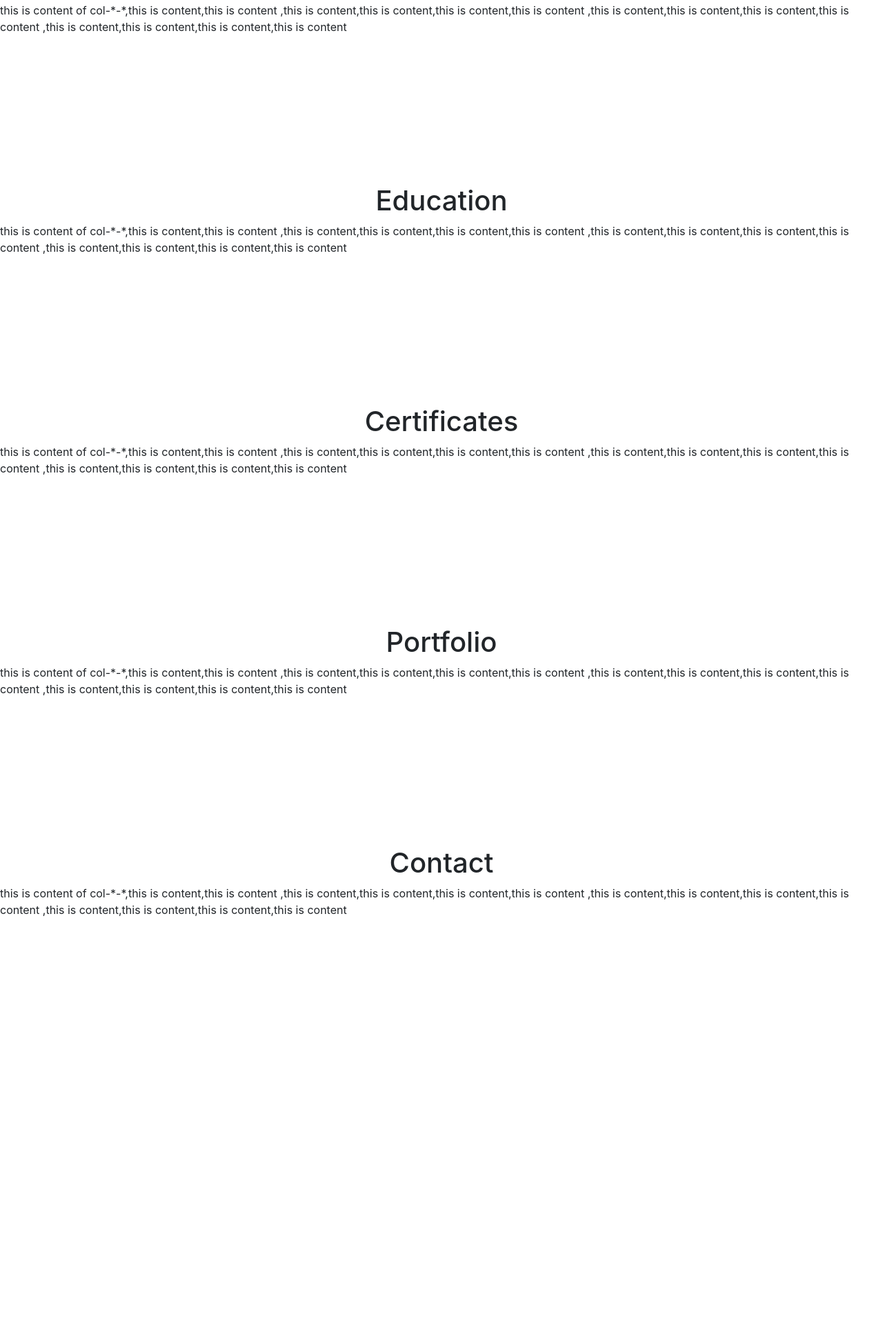
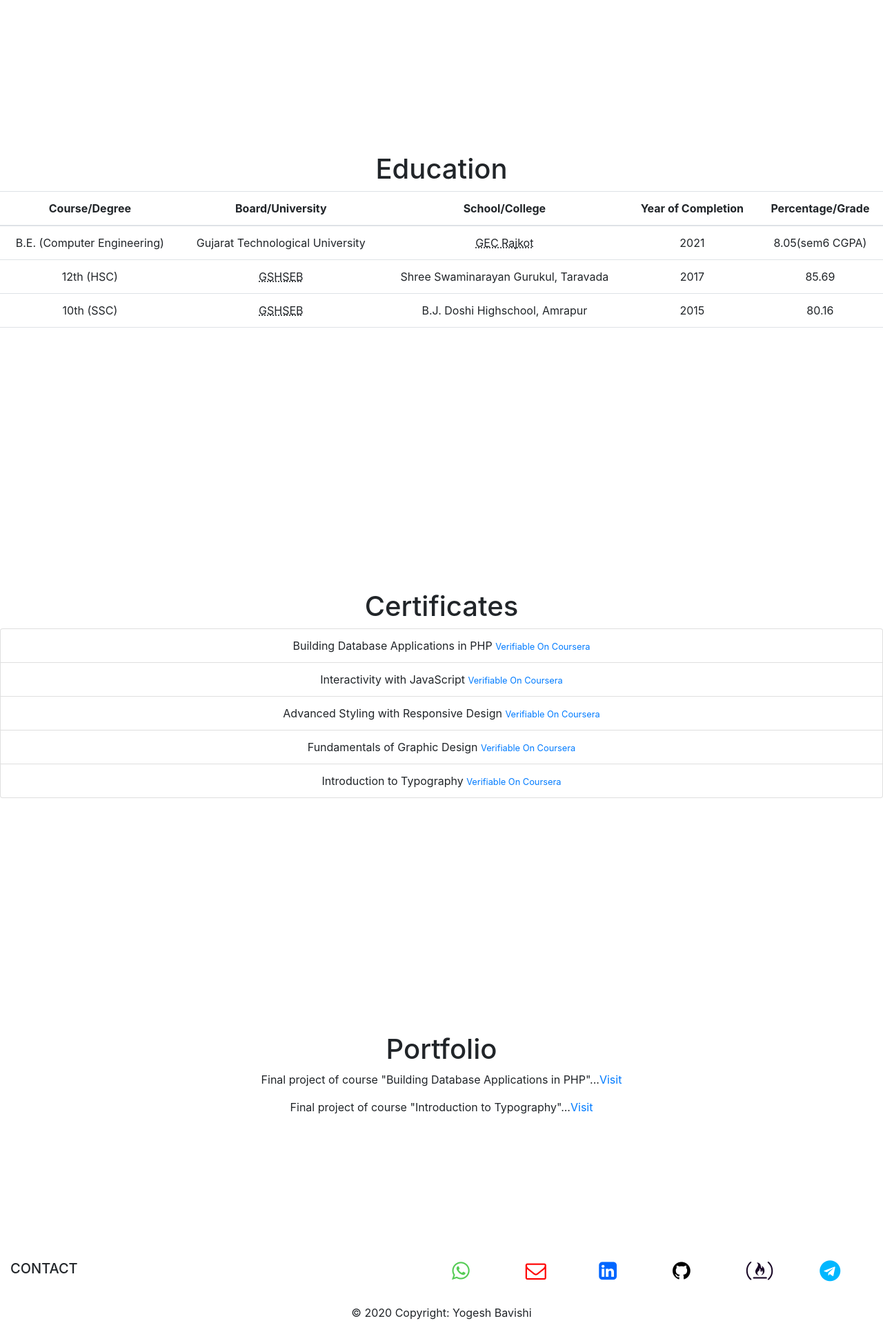
Before and after one commit to Yogesh-B/WD, a plain HTML site: page capstone/index.html in a window 1280 px wide. Shown: the part 409-2340 px from the top of the page at 69% size. Before the commit the page ends 1856 px from the top, so only its background shows below. Drawn offline with nearby package versions, Linux system fonts and the light colour scheme.

Commit message:
capstone done

```diff
--- a/capstone/index.html
+++ b/capstone/index.html
@@ -7,36 +7,36 @@
     <script src="https://ajax.googleapis.com/ajax/libs/jquery/3.5.1/jquery.min.js"></script>
     <script src="https://maxcdn.bootstrapcdn.com/bootstrap/4.5.0/js/bootstrap.min.js"></script>
     <script src="https://cdnjs.cloudflare.com/ajax/libs/popper.js/1.16.0/umd/popper.min.js"></script>
+    <link rel="stylesheet" href="https://cdnjs.cloudflare.com/ajax/libs/font-awesome/4.7.0/css/font-awesome.min.css">
     <link rel="stylesheet" href="./style1.css" />
     <style>
-        body {
-            position: relative;
+        .navbar {
+            /* display: none; */
         }
 
-        .affix ~ .container-fluid{
-            position: relative;
-            top: 50px;
+        div>.col-sm-12 {
+            margin: 100px 0px;
         }
     </style>
+
 </head>
 
-<body data-spy="scroll" data-target=".navbar" data-offset="50">
+<body data-spy="scroll" data-target=".navbar" data-offset="100">
 
-    <div class="container-fluid text-center" style="height:200px;">
-        <h1>Hi, Welcome to My WebResume...!!!</h1>
-    </div>
 
-    <nav class="navbar navbar-expand-sm navbar-inverse navbar-dark bg-dark" data-spy="affix" data-offset-top="197">
-        <div class="container-fluid">
+                                        <!-- navigationbar -->
+    <nav class="navbar navbar-expand-sm navbar-inverse fixed-top navbar-dark bg-dark" data-spy="affix"
+        data-offset-top="197">
+
         <div class="navbar-header">
             <button type="button" class="navbar-toggler" data-toggle="collapse" data-target="#navbar1">
                 <span class="navbar-toggler-icon"></span>
             </button>
-                <a class="navbar-brand" href="#">Yogesh's Resume</a>
+            <a class="navbar-brand" href="#">My Web Resume</a>
         </div>
-            <div>
+
         <div class="collapse navbar-collapse" id="navbar1">
-                    <ul class="navbar-nav nav navbar-pills ">
+            <ul class="navbar-nav nav">
                 <li class="nav-item"><a href="#about_me" class="nav-link">About Me</a></li>
                 <li class="nav-item"><a href="#education" class="nav-link">Education</a></li>
                 <li class="nav-item"><a href="#certificates" class="nav-link">Certificates</a></li>
@@ -44,62 +44,139 @@
                 <li class="nav-item"><a href="#contact" class="nav-link">Contact</a></li>
             </ul>
         </div>
-            </div>
-        </div>
-            <!-- <a class="navbar-brand" href="#">Yogesh's Resume</a>
-            <button class="navbar-toggler" type="button" data-toggle="collapse" data-target="#navbar1">
-                <span class="navbar-toggler-icon"></span>
-            </button> -->
+    </nav>
+    <button onclick="topFunction()" id="topBtn" title="Go to top"><i style="font-size:24px" class="fa">&#xf062;</i></button>
 
 
-    </nav>
-
-
-    <div class="row">
-        <section class="col-sm-12" id="about_me">
+                                        <!-- sections of content -->
+    <div class="row text-center">
+        <section class="col-sm-12 container-fluid" id="about_me" style="padding-top:70px;padding-bottom:70px">
             <h1>About Me</h1>
-            <p>this is content of col-*-*,this is content,this is content
-                ,this is content,this is content,this is content,this is content
-                ,this is content,this is content,this is content,this is content
-                ,this is content,this is content,this is content,this is content
+            <p>I am Yogesh Bavishi, a Computer Engineering student from <abbr title="Government Engineering College, Rajkot">GEC Rajkot</abbr>.
+                I belong to Barvala Bavishi, a village in Amreli(Gujarat). I like to try new apps and softwares on PC and smartphone.
             </p>
         </section>
-        <section class="col-sm-12" id="education">
+        <section class="col-sm-12  container-fluid" id="education" style="padding-top:70px;padding-bottom:70px">
             <h1>Education</h1>
-            <p>this is content of col-*-*,this is content,this is content
-                ,this is content,this is content,this is content,this is content
-                ,this is content,this is content,this is content,this is content
-                ,this is content,this is content,this is content,this is content
-            </p>
+            <div class="table-responsive-sm">
+                <table class="table">
+                    <thead>
+                        <tr>
+                            <th>Course/Degree</th>
+                            <th>Board/University</th>
+                            <th>School/College</th>
+                            <th>Year of Completion</th>
+                            <th>Percentage/Grade</th>
+                        </tr>
+                    </thead>
+                    <tbody>
+                        <tr>
+                            <td>B.E. (Computer Engineering)</td>
+                            <td>Gujarat Technological University</td>
+                            <td><abbr title="Goverment Engineering College, Rajkot">GEC Rajkot</abbr></td>
+                            <td>2021</td>
+                            <td>8.05(sem6 CGPA)</td>
+                        </tr>
+                        <tr>
+                            <td>12th (HSC)</td>
+                            <td><abbr title="Gujarat Secondary and Higher Secondary Education Board">GSHSEB</abbr></td>
+                            <td>Shree Swaminarayan Gurukul, Taravada</td>
+                            <td>2017</td>
+                            <td>85.69</td>
+                        </tr>
+                        <tr>
+                            <td>10th (SSC)</td>
+                            <td><abbr title="Gujarat Secondary and Higher Secondary Education Board">GSHSEB</abbr></td>
+                            <td>B.J. Doshi Highschool, Amrapur</td>
+                            <td>2015</td>
+                            <td>80.16</td>
+                        </tr>
+                        <tr><td></td><td></td><td></td><td></td><td></td></tr>
+                    </tbody>
+                </table>
+            </div>
         </section>
-        <section class="col-sm-12" id="certificates">
+
+        <section class="col-sm-12 container-fluid" id="certificates" style="padding-top:70px;padding-bottom:70px">
             <h1>Certificates</h1>
-            <p>this is content of col-*-*,this is content,this is content
-                ,this is content,this is content,this is content,this is content
-                ,this is content,this is content,this is content,this is content
-                ,this is content,this is content,this is content,this is content
-            </p>
+            <ul class="list-group">
+                <li class="list-group-item">Building Database Applications in PHP <a href="https://www.coursera.org/account/accomplishments/records/5VTNF4475JY9" class="small">Verifiable On Coursera</a></li>
+                <li class="list-group-item">Interactivity with JavaScript <a href="https://www.coursera.org/account/accomplishments/records/JMJ6H6D38C29" class="small">Verifiable On Coursera</a></li>
+                <li class="list-group-item">Advanced Styling with Responsive Design <a href="https://www.coursera.org/account/accomplishments/records/U8LFXMFCQYHT" class="small">Verifiable On Coursera</a></li>
+                <li class="list-group-item">Fundamentals of Graphic Design <a href="https://www.coursera.org/account/accomplishments/records/9BZJ9XKJXPRM" class="small">Verifiable On Coursera</a></li>
+                <li class="list-group-item">Introduction to Typography <a href="https://www.coursera.org/account/accomplishments/records/FXEUHWSQAPQE" class="small">Verifiable On Coursera</a></li>
+            </ul>
         </section>
-        <section class="col-sm-12" id="portfolio">
+        <section class="col-sm-12 container-fluid" id="portfolio" style="padding-top:70px;padding-bottom:70px">
             <h1>Portfolio </h1>
-            <p>this is content of col-*-*,this is content,this is content
-                ,this is content,this is content,this is content,this is content
-                ,this is content,this is content,this is content,this is content
-                ,this is content,this is content,this is content,this is content
-            </p>
-        </section>
-        <section class="col-sm-12" id="contact">
-            <h1>Contact </h1>
-            <p>this is content of col-*-*,this is content,this is content
-                ,this is content,this is content,this is content,this is content
-                ,this is content,this is content,this is content,this is content
-                ,this is content,this is content,this is content,this is content
-            </p>
+            <p>Final project of course "Building Database Applications in PHP"...<a href="http://gecr.byethost6.com/wa4e/week5code/index.php">Visit</a></p>
+            <p>Final project of course "Introduction to Typography"...<a href="https://github.com/Yogesh-B/GD/raw/master/typeWeek4.pdf">Visit</a></p>
         </section>
     </div>
 
 
+                                    <!-- footer for contact details -->
+    <footer class="page-footer font-small pt-4">
+        <div class="container-fluid text-center text-md-left">
+            <div class="row">
+                <div class="col-sm-6 mt-md-0 mt-3">
+                    <h5 class="text-uppercase" id="contact">Contact</h5>
+                </div>
 
+                <hr class="clearfix w-100 d-md-none pb-3">
+                <div class="col-sm-1 mb-md-0 mb-3">
+                    <ul class="list-unstyled">
+                        <li>
+                            <a href="https://api.whatsapp.com/send?phone=919409807975&text=Hi%20Yogesh%2c%0d%0a&source=&data=&app_absent=" ><i class="fa fa-whatsapp" style="font-size: 30px;color: #55cc55;" title="Message on Whatsapp"></i></a>
+                        </li>
+                    </ul>
+                </div>
+                <div class="col-sm-1 mb-md-0 mb-3">
+                    <ul class="list-unstyled">
+                        <li>
+                            <a href="mailto:yogeshbavishi199@gmail.com?subject = Feedback&body = Message" ><i class="fa fa-envelope-o" style="font-size: 30px;color: #ff0000;" title="Send an Email"></i></a>
+                        </li>
+                    </ul>
+                </div>
+                <div class="col-sm-1 mb-md-0 mb-3">
+                    <ul class="list-unstyled">
+                        <li>
+                            <a href="https://www.linkedin.com/in/yogesh-bavishi/" ><i class="fa fa-linkedin-square" style="font-size: 30px;color: #0066ff;" title="LinkedIn Profile"></i></a>
+                        </li>
+                    </ul>
+                </div>
+                <div class="col-sm-1 mb-md-0 mb-3">
+                    <ul class="list-unstyled">
+                        <li>
+                            <a href="https://github.com/yogesh-b" ><i class="fa fa-github" style="font-size: 30px;color: #000000;" title="Github Profile"></i></a>
+                        </li>
+                    </ul>
+                </div>
+                <div class="col-sm-1 mb-md-0 mb-3">
+                    <ul class="list-unstyled">
+                        <li>
+                            <a href="https://www.freecodecamp.org/yogesh-b" ><i class="fa fa-free-code-camp" style="font-size: 30px;color: #1a0827;" title="FreeCodeCamp Profile"></i></a>
+                        </li>
+                    </ul>
+                </div>
+                <div class="col-sm-1 mb-md-0 mb-3">
+                    <ul class="list-unstyled">
+                        <li>
+                            <a href="https://t.me/YogeshBavishi1" ><i class="fa fa-telegram" style="font-size: 30px;color: #00b7ff;" title="Message On Telegram"></i></a>
+                        </li>
+                    </ul>
+                </div>
+
+            </div>
+        </div>
+        <div class="footer-copyright text-center py-3">© 2020 Copyright:
+            Yogesh Bavishi
+        </div>
+    </footer>
+
+
+
+
+    <script type="text/javascript" src="./script1.js"></script>
 </body>
-
 </html>
--- a/capstone/style1.css
+++ b/capstone/style1.css
@@ -1,13 +1,58 @@
 /* .container-fluid{
     background:#5ae1e6;
 } */
-.col-sm-12>h1{
+/* .col-sm-12>h1{
     text-align: center;
 }
 section{
-    /*temporary*/
+    /* temporary/
     margin:100px 0px;
-}
+} */
 /* body>div.container-fluid{
     background-color:#343a40;
 } */
+body {
+    position: relative;
+  }
+  .affix {
+    top:0;
+    width: 100%;
+    z-index: 9999 !important;
+  }
+  .navbar {
+    margin-bottom: 0px;
+  }
+
+  .affix ~ .container-fluid {
+   position: relative;
+   top: 50px;
+  }
+
+.affix + .container-fluid {
+    padding-top: 70px;
+  }
+  #topBtn {
+    display: none;
+    position: fixed;
+    bottom: 20px;
+    right: 30px;
+    z-index: 99;
+    font-size: 18px;
+    border: none;
+    outline: none;
+    background-color: red;
+    color: white;
+    cursor: pointer;
+    padding: 15px;
+    border-radius: 4px;
+  }
+
+  #topBtn:hover {
+    opacity: 1;
+  }
+
+  #topBtn{
+      opacity: 0.4;
+      background-color: #000000;
+      border-radius: 50% ;
+  }
```
Also changed, not shown: capstone/script1.js (added, +19 -0 lines). Lines whose indentation alone changed are shown as unchanged.
